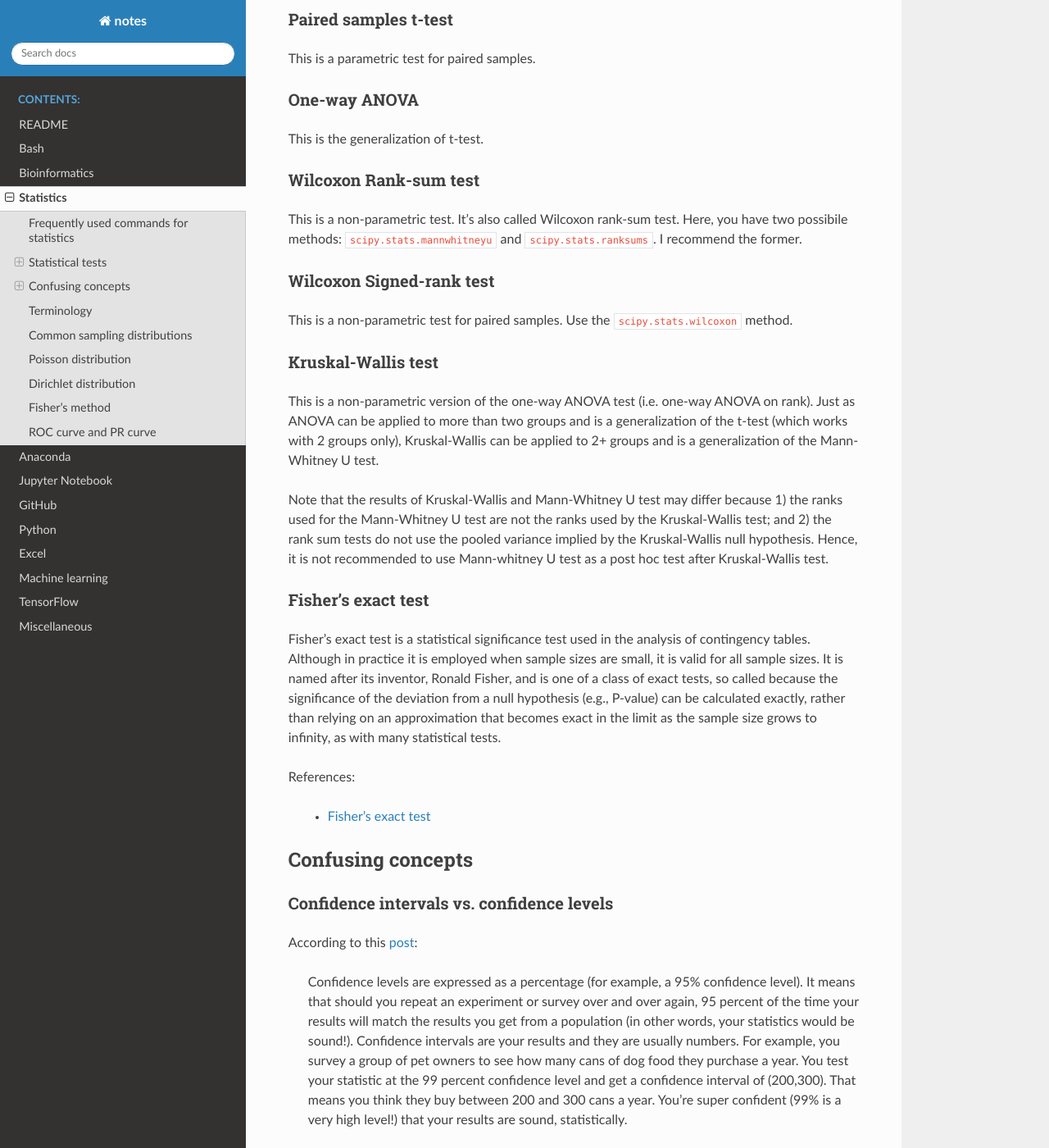
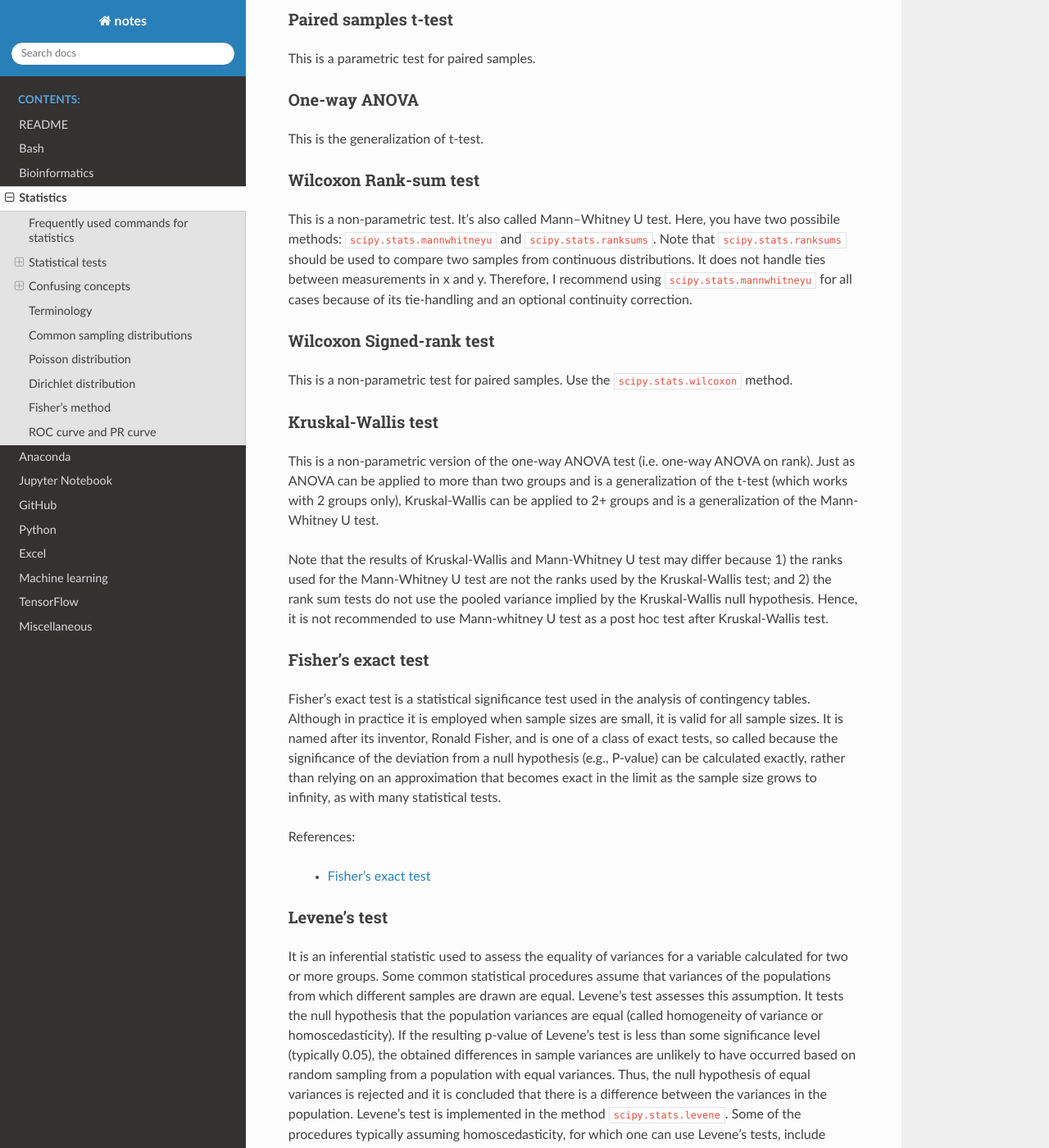
Before and after one commit to sbslee/notes, a Sphinx documentation site: the page built from docs/statistics.rst, in a window 1280 px wide and 1400 px high, scrolled down 752 px. Shown: the whole window at 82% size. Built offline with Sphinx 7.4.7 and the Read the Docs theme 2.0.0, drawn with Linux system fonts in a browser that asks for light colours; some of the changed text lies outside the part shown.

Commit message:
Update statistics.rst

```diff
--- a/docs/statistics.rst
+++ b/docs/statistics.rst
@@ -45,7 +45,7 @@ This is the generalization of t-test.
 Wilcoxon Rank-sum test
 ----------------------
 
-This is a non-parametric test. It's also called Wilcoxon rank-sum test. Here, you have two possibile methods: ``scipy.stats.mannwhitneyu`` and ``scipy.stats.ranksums``. I recommend the former.
+This is a non-parametric test. It's also called Mann–Whitney U test. Here, you have two possibile methods: ``scipy.stats.mannwhitneyu`` and ``scipy.stats.ranksums``. Note that ``scipy.stats.ranksums`` should be used to compare two samples from continuous distributions. It does not handle ties between measurements in x and y. Therefore, I recommend using ``scipy.stats.mannwhitneyu`` for all cases because of its tie-handling and an optional continuity correction.
 
 Wilcoxon Signed-rank test
 -------------------------
@@ -67,6 +67,16 @@ Fisher's exact test is a statistical significance test used in the analysis of c
 References:
 
   - `Fisher's exact test <https://en.wikipedia.org/wiki/Fisher%27s_exact_test>`__
+
+Levene's test
+-------------
+
+It is an inferential statistic used to assess the equality of variances for a variable calculated for two or more groups. Some common statistical procedures assume that variances of the populations from which different samples are drawn are equal. Levene's test assesses this assumption. It tests the null hypothesis that the population variances are equal (called homogeneity of variance or homoscedasticity). If the resulting p-value of Levene's test is less than some significance level (typically 0.05), the obtained differences in sample variances are unlikely to have occurred based on random sampling from a population with equal variances. Thus, the null hypothesis of equal variances is rejected and it is concluded that there is a difference between the variances in the population. Levene's test is implemented in the method ``scipy.stats.levene``. Some of the procedures typically assuming homoscedasticity, for which one can use Levene's tests, include analysis of variance and t-tests.
+
+Shapiro-Wilk test
+-----------------
+
+The Shapiro-Wilk test (``scipy.stats.shapiro``) tests the null hypothesis that the data was drawn from a normal distribution.
 
 Confusing concepts
 ==================
```
